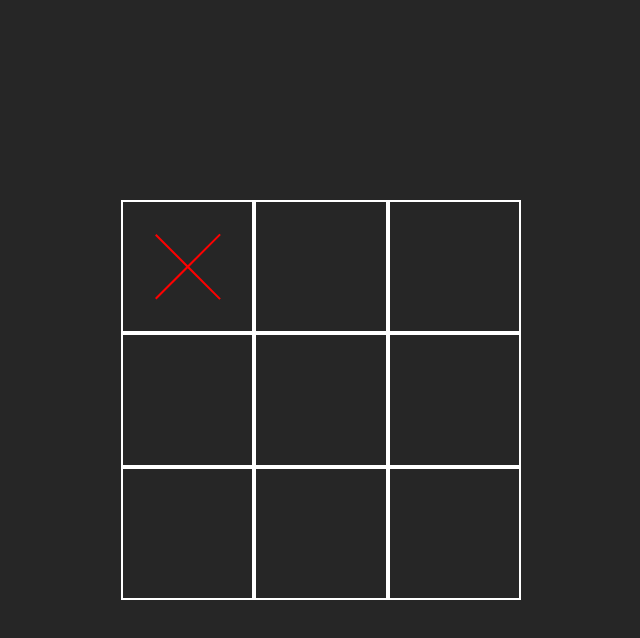
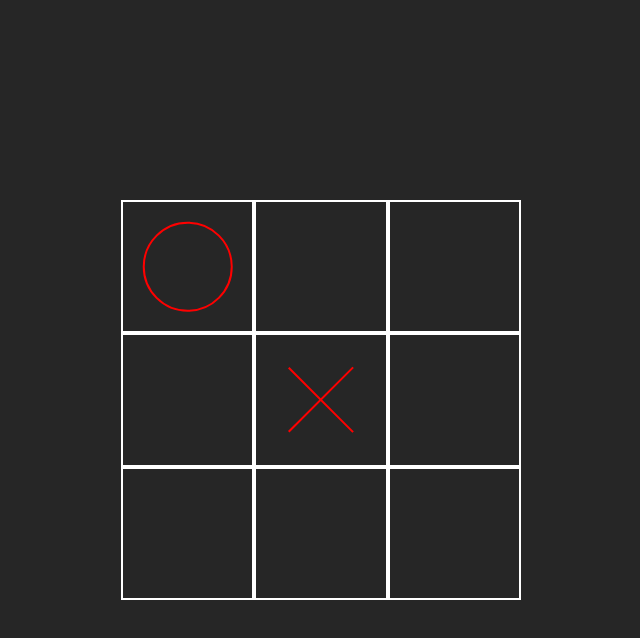
Before and after one commit to MartinZAtanasov/Tic-Tac-Toe, an Angular app: page / in a window 1280 px wide. Both pictures are taken after a click on the element 506 px from the left and 266 px from the top of the page. Shown: the top 638 px of the page, without its empty margins (319-959 px from the left). Built offline with nearby package versions, Linux system fonts and the light colour scheme.

Commit message:
computer turn added and fixed subscription problem

```diff
--- a/src/app/app.module.ts
+++ b/src/app/app.module.ts
@@ -7,13 +7,15 @@ import { BrowserAnimationsModule } from '@angular/platform-browser/animations';
 import { GameBoardComponent } from './game-board/game-board.component';
 import { BoxComponent } from './box/box.component';
 import { XMarkComponent } from './x-mark/x-mark.component';
+import { OMarkComponent } from './o-mark/o-mark.component';
 
 @NgModule({
   declarations: [
     AppComponent,
     GameBoardComponent,
     BoxComponent,
-    XMarkComponent
+    XMarkComponent,
+    OMarkComponent
   ],
   imports: [
     BrowserModule,
--- a/src/app/box/box.component.html
+++ b/src/app/box/box.component.html
@@ -1,4 +1,4 @@
 <div class="box" (click)="onClick()">
     <app-x-mark *ngIf="markedType==='x'"></app-x-mark>
-    <div class="o-mark"></div>
+    <app-o-mark *ngIf="markedType==='o'"></app-o-mark>
 </div>
--- a/src/app/box/box.component.ts
+++ b/src/app/box/box.component.ts
@@ -19,14 +19,12 @@ export class BoxComponent implements OnInit {
     this.gameService.gameStatus.subscribe( game => {
       const box = game.boardBoxes[this.index - 1];
       this.markedType = box.markType;
-      this.computerTurn = game.computerTurn;
-    })
+    });
   }
 
   onClick(): void {
     if (!this.markedType) {
-      this.gameService.markBox(this.index, 'x');
+      this.gameService.markBox(this.index, 'o', false);
     }
   }
-
 }
--- a/src/app/game-board/game-board.component.ts
+++ b/src/app/game-board/game-board.component.ts
@@ -1,3 +1,4 @@
+import { GameService } from './../game.service';
 import { Component, OnInit } from '@angular/core';
 
 @Component({
@@ -7,9 +8,14 @@ import { Component, OnInit } from '@angular/core';
 })
 export class GameBoardComponent implements OnInit {
 
-  constructor() { }
+  constructor(private gameService: GameService) { }
 
   ngOnInit() {
+    // Check if computer turn and mark mid
+    this.gameService.gameStatus.subscribe( game => {
+      if (game.computerTurn) {
+        this.gameService.computerTurn();
+      }
+    });
   }
-
 }
--- a/src/app/game.service.ts
+++ b/src/app/game.service.ts
@@ -11,7 +11,7 @@ export class GameService {
 
   gameStatus = new BehaviorSubject({
     gameOn: false,
-    computerTurn: null,
+    computerTurn: true,
     turn: 1,
     boardBoxes: [
       {id: 1, markType: null},
@@ -26,19 +26,21 @@ export class GameService {
     ]
   });
 
-  markBox(index: number, markType: string) {
-    this.gameStatus.pipe(take(1)).subscribe( gameStatus => {
-
+  markBox(index: number, markType: string, computerTurn: boolean) {
+    const game = this.gameStatus.getValue();
     // Update the boxes
-      const boardBoxes = {...gameStatus}.boardBoxes;
+    const boardBoxes = {...game}.boardBoxes;
     boardBoxes[index - 1].markType = markType;
-
     // Update the game status
     this.gameStatus.next({
-        ...gameStatus,
+      ...game,
+      computerTurn: !computerTurn,
+      turn: game.turn += 1,
       boardBoxes
     });
+  }
 
-    });
+  computerTurn() {
+    this.markBox(5, 'x', true);
   }
 }
--- /dev/null
+++ b/src/app/o-mark/o-mark.component.css
@@ -0,0 +1,15 @@
+.container {
+    width: 100%;
+    height: 100%;
+    position: relative;
+}
+.o-mark {
+    width: 70%;
+    height: 70%;
+    position: relative;
+    border: 2px solid red;
+    border-radius: 50%;
+    left: 50%;
+    top: 50%;
+    transform: translate(-50%,-50%);
+}
--- /dev/null
+++ b/src/app/o-mark/o-mark.component.html
@@ -0,0 +1,3 @@
+<div class="container" @popMark>
+    <div class="o-mark"></div>
+</div>
--- /dev/null
+++ b/src/app/o-mark/o-mark.component.ts
@@ -0,0 +1,17 @@
+import { Component, OnInit } from '@angular/core';
+import { popMark } from '../animations';
+
+@Component({
+  selector: 'app-o-mark',
+  templateUrl: './o-mark.component.html',
+  styleUrls: ['./o-mark.component.css'],
+  animations: [popMark]
+})
+export class OMarkComponent implements OnInit {
+
+  constructor() { }
+
+  ngOnInit() {
+  }
+
+}
```
Also changed, not shown: 1 other file (tests, documents, lock files or other folders). Lines whose indentation alone changed are shown as unchanged.
